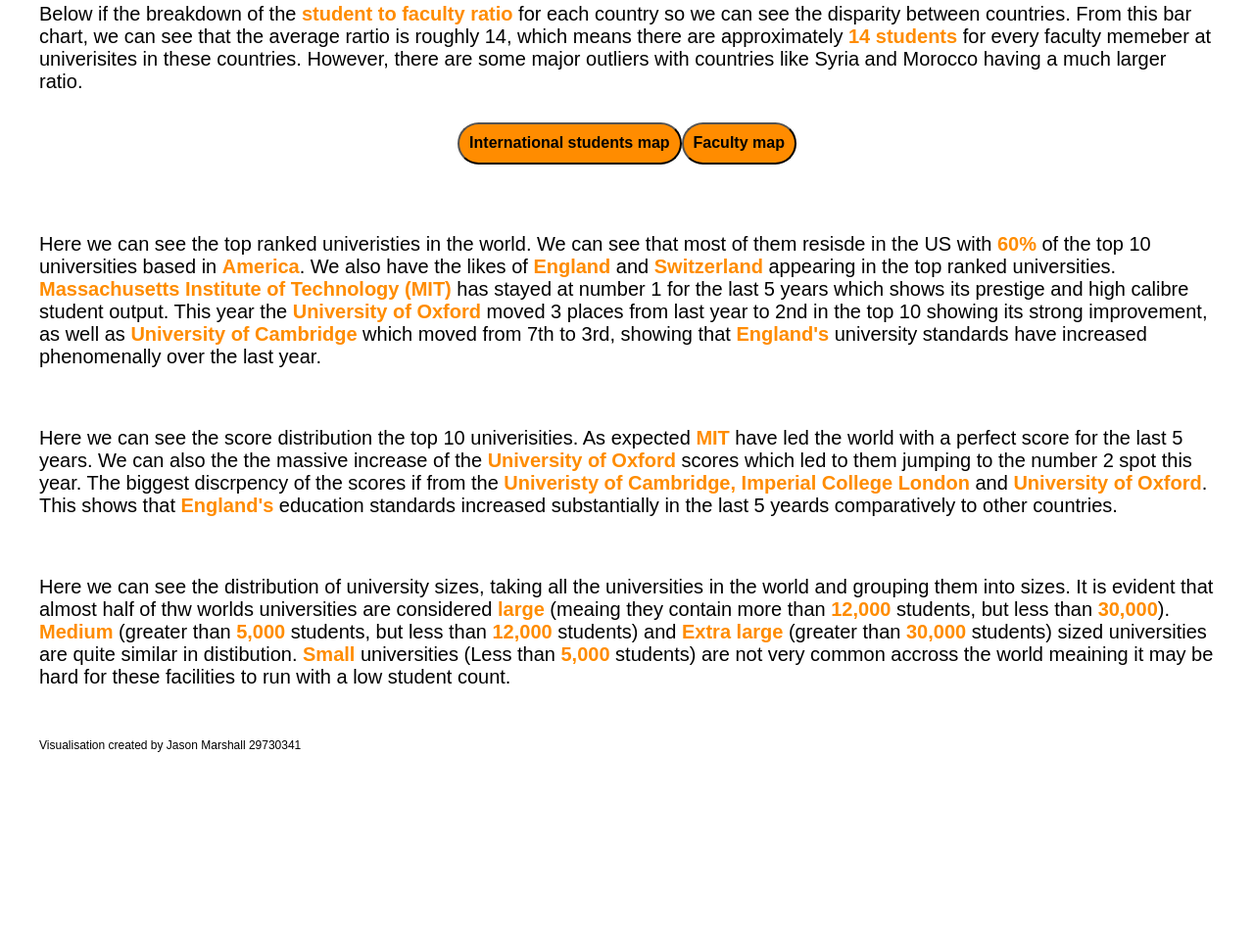
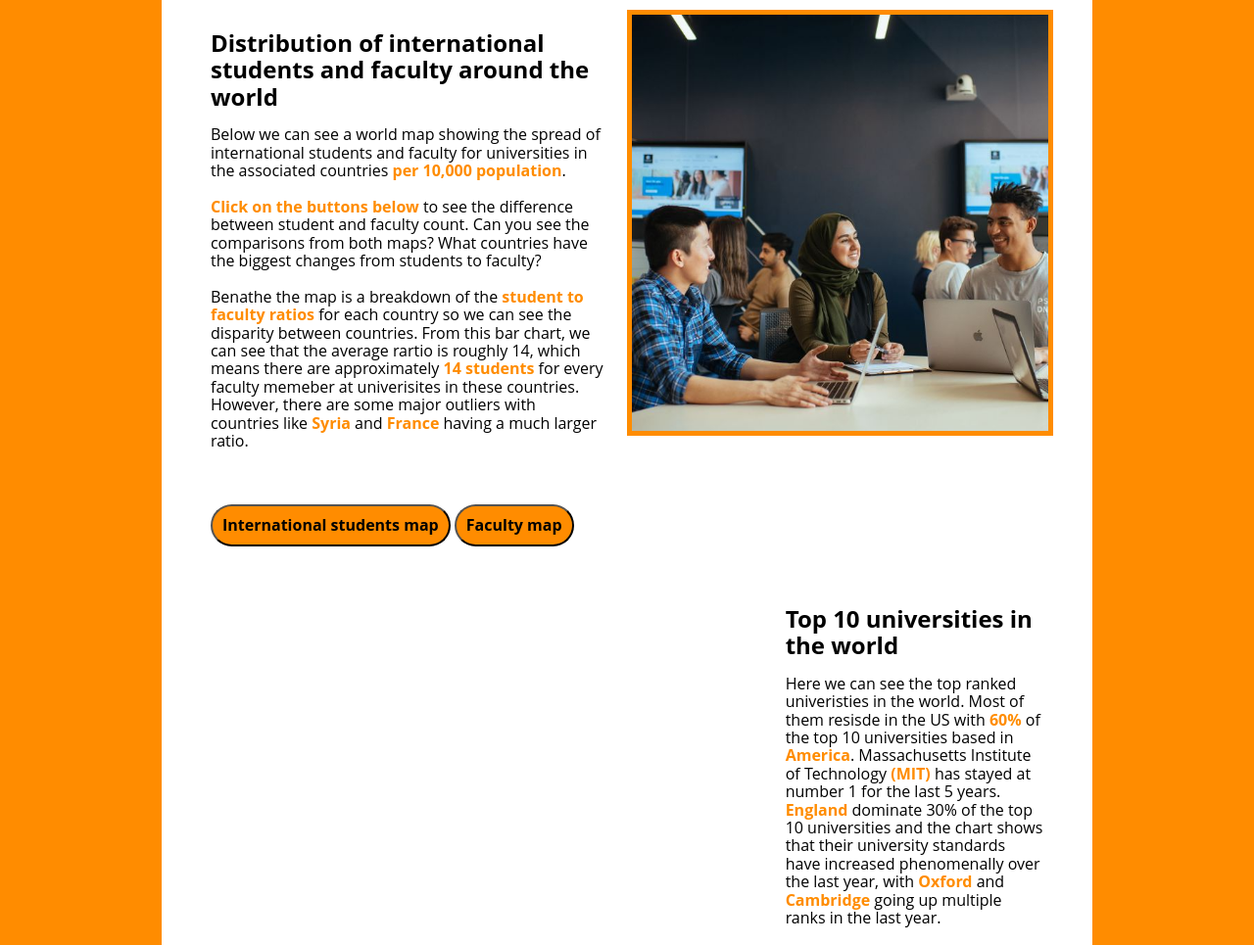
Before and after one commit to Jason-Marshall-git/FIT3179_Data_Visualisation_II, a plain HTML site: page index.html in a window 1280 px wide. Shown: the part 540-1505 px from the top of the page at 98% size. Before the commit the page ends 1331 px from the top, so only its background shows below. Drawn offline with nearby package versions, Linux system fonts and the light colour scheme; a script that the page names is missing.

Commit message:
Updating dashboard to look more appealing

```diff
--- a/css/layout.css
+++ b/css/layout.css
@@ -1,43 +1,54 @@
-html,
-body {
-    background: white;
-    font-family: Arial, Helvetica, sans-serif;
-    margin: 0;
-    padding: 0;
+body *{
+    font-family: 'Open Sans', sans-serif;
 }
 
-header {
-    background: white;
-    padding: 10px 40px 10px 40px;
-    display: flex;
-    flex-direction: row;
-    margin: auto;
+h1 {
+    font-weight: 900;
+    color: darkorange;
+    font-size: 60px;
 }
 
-.section-col {
-    background: white;
-    padding: 10px 40px 10px 40px;
-    display: flex;
-    flex-direction: column;
-    text-align: center;
+body {
+    background-color: darkorange;
 }
 
-.section-row {
-    background: white;
-    padding: 10px 40px 10px 40px;
-    display: flex;
-    flex-direction: row;
-    text-align: center;
+.page {
+    width: 850px;
+    background-color: white;
+    margin: auto;
+    padding: 50px;
+    padding-top: 35px;
 }
 
-.button_section {
-    background: white;
-    padding: 10px 40px 10px 40px;
-    display: flex;
-    flex-direction: row;
-    text-align: center;
-    justify-content: center;
-    margin: auto;
+.vis-container {
+    width: 100%;
+}
+
+.description h2,
+h1 {
+    margin-top: 20px;
+    margin-bottom: 0px;
+}
+
+.description-right {
+    padding-left: 20px;
+}
+
+.description-left {
+    padding-right: 20px;
+}
+
+.pure-g {
+    margin-bottom: 40px;
+}
+
+.small-font {
+    font-size: 14px;
+}
+
+.special_text {
+    color: darkorange;
+    font-weight: bold;
 }
 
 #button {
@@ -48,40 +59,12 @@ header {
     padding: 10px 10px 10px 10px;
 }
 
-p {
-    color: black;
-    text-align: left;
-    font-weight: medium;
+.banner img {
+    width: 100%;
+    border: 5px solid darkorange;
 }
 
-h1 {
-    color: darkorange;
-    font-size: 55px;
+.students img {
+    width: 100%;
+    border: 5px solid darkorange;
 }
-
-#title_div {
-    text-align: left;
-}
-
-#text_div {
-    background: white;
-    margin: auto;
-    width: 100%;
-    text-align: center;
-    font-size: 20px;
-}
-
-.special_text {
-    color: darkorange;
-    font-weight: bold;
-}
-
-.qs img {
-    border-radius: 25px;
-}
-
-footer {
-    background: white;
-    padding: 10px 40px 10px 40px;
-    font-size: 12px;
-}
--- a/index.html
+++ b/index.html
@@ -18,53 +18,68 @@
     <script src="js/vega_lite_vis.js"></script>
 </head>
 <body>
-    <header class="section-row">
-        <div id="title_div">
-            <h1>
-                QS Universirty Ranks 2017-2022 visualisation &nbsp&nbsp&nbsp&nbsp&nbsp&nbsp
-                &nbsp&nbsp&nbsp&nbsp&nbsp&nbsp&nbsp&nbsp&nbsp&nbsp&nbsp&nbsp&nbsp&nbsp&nbsp
-                &nbsp&nbsp&nbsp&nbsp&nbsp&nbsp&nbsp&nbsp&nbsp&nbsp&nbsp&nbsp&nbsp&nbsp&nbsp
-                &nbsp&nbsp&nbsp&nbsp&nbsp&nbsp&nbsp&nbsp&nbsp&nbsp&nbsp&nbsp&nbsp&nbsp&nbsp
-                &nbsp&nbsp&nbsp&nbsp&nbsp&nbsp&nbsp&nbsp&nbsp&nbsp
-            </h1>
+    <div class="page">
+
+        <!-- pure grid group -->
+        <div class="pure-g">
+          <div class="pure-u-1-1">
+            <div class="banner">
+                <img src="../images/QS_banner.jpg"/>
             </div>
-        <div id="qs">
-            <img src="https://github.com/Jason-Marshall-git/FIT3179_Data_Visualisation_II/blob/main/images/QS_logo.jpg">
+            <h1>QS Universirty Ranks 2017-2022 Visualisation</h1>
+            <p style="font-style: italic">
+                This visualisation is to show the top performing universities
+                in the world so that they can be compared when students are
+                deciding where to attend to complete their degree.
+            </p>
           </div>
-    </header>
+        </div>
+        <!-- end pure grid group -->
 
-    <!-- Choropleth map section -->
-    <section class="section-col">
-        <div id="text_div">
+        <div class="pure-g">
+            <div class="pure-u-1-2">
+                <div class="description description-left">
+                    <h2>Distribution of international students and faculty around the world</h2>
                     <p>
-                The visualisation is to show the top performaing universities in the world
-                so that they can be compared when students are deciding where to attend to
-                complete their degree. We will look at the university breakdown globally
-                and then break this down to the top performing universities in the world.
+                        Below we can see a world map showing the spread
+                        of international students and faculty for universities in the associated countries
+                        <span class="special_text">per 10,000 population</span>.
                         <br><br>
-                Below we can see a world map showing the countries where the top universities
-                in the world reside, as well as the amount of international students from other
-                countries that study in the particular country <span class="special_text">per 10,000 population</span>.
+                        <span class="special_text">Click on the buttons below</span> to see
+                        the difference between student and faculty count.
+                        Can you see the comparisons from both maps? What
+                        countries have the biggest changes from students
+                        to faculty?
                         <br><br>
-                <span class="special_text">Click on the buttons below</span> to see the map shoing the faculty counts for these same
-                universities. Can you see the comparisons from both maps? What countries have
-                the biggest changes from students to faculty?
-                <br><br>
-                Below if the breakdown of the <span class="special_text">student to faculty ratio</span> for each country so we
-                can see the disparity between countries. From this bar chart, we can see that
-                the average rartio is roughly 14, which means there are approximately <span class="special_text">14 students</span>
-                for every faculty memeber at univerisites in these countries. However, there are
-                some major outliers with countries like Syria and Morocco having a much larger ratio.
+                        Benathe the map is a breakdown of the <span class="special_text">student to faculty ratios</span>
+                        for each country so we can see the disparity between
+                        countries. From this bar chart, we can see that the
+                        average rartio is roughly 14, which means there are
+                        approximately <span class="special_text">14 students</span> for every faculty memeber
+                        at univerisites in these countries. However, there are
+                        some major outliers with countries like <span class="special_text">Syria</span> and
+                        <span class="special_text">France</span> having a much larger ratio.
                     </p>
                 </div>
 
-        <section class="button_section">
+            </div>
+            <div class="pure-u-1-2">
+                <div class="students">
+                    <img src="../images/QS_students.jpg">
+                </div>
+            </div>
+        </div>
+
+        <!-- pure grid group -->
+        <div class="pure-g">
+            <div class="pure-u-1-1">
+                <div>
                     <button id="button" onclick='mapChangeStudents()'>International students map</button>
                     <button id="button" onclick='mapChangeFaculty()'>Faculty map</button>
-        </section>
+                </div>
 
-        <div id="choropleth_map_student" style="display: block"></div>
-        <div id="choropleth_map_faculty" style="display: none"></div>
+                <div id="choropleth_map_student" class="vis-container" style="display: block"></div>
+                <div id="choropleth_map_faculty" class="vis-container" style="display: none"></div>
 
                 <script>
                     function mapChangeStudents() {
@@ -77,65 +92,85 @@
                     }
                 </script>
 
-    </section>
+                <div id="bar_chart" class="vis-container"></div>
+            </div>
+        </div>
+        <!-- end pure grid group -->
 
-    <!-- Student-faculty ratio bar chart section -->
-    <section class="section-col">
-        <div id="bar_chart"></div>
-    </section>
-
-    <!-- Rank bump chart section -->
-    <section class="section-row">
-        <div id="bump_chart"></div>
-        <div id="text_div">
+        <!-- pure grid group -->
+        <div class="pure-g">
+            <div class="pure-u-2-3">
+                <div id="bump_chart" class="vis-container"></div>
+            </div>
+            <div class="pure-u-1-3">
+                <div class="description description-right">
+                    <h2>Top 10 universities in the world</h2>
                     <p>
-                Here we can see the top ranked univeristies in the world. We can see that most of them
-                resisde in the US with <span class="special_text">60%</span> of the top 10 universities based in <span class="special_text">America</span>. We also have
-                the likes of <span class="special_text">England</span> and <span class="special_text">Switzerland</span> appearing in the top ranked universities. <span class="special_text">Massachusetts
-                    Institute of Technology (MIT)</span> has stayed at number 1 for the last 5 years which shows its
-                prestige and high calibre student output. This year the <span class="special_text">University of Oxford</span> moved 3 places
-                from last year to 2nd in the top 10 showing its strong improvement, as well as <span class="special_text">University of
-                    Cambridge</span> which moved from 7th to 3rd, showing that <span class="special_text">England's</span> university standards have
-                increased phenomenally over the last year.
+                        Here we can see the top ranked univeristies in the world.
+                        Most of them resisde in the US with
+                        <span class="special_text">60%</span> of the top 10 universities based in <span class="special_text">America</span>.
+                        Massachusetts Institute of Technology <span class="special_text">(MIT)</span>
+                        has stayed at number 1 for the last 5 years. <span class="special_text">England</span>
+                        dominate 30% of the top 10 universities and the chart shows that their university standards have
+                        increased phenomenally over the last year, with <span span class="special_text">Oxford</span>
+                        and <span span class="special_text">Cambridge</span> going up multiple ranks in the last year.
                     </p>
                 </div>
-    </section>
+            </div>
+        </div>
+        <!-- end pure grid group -->
 
-    <!-- Score dot plot scetion -->
-    <section class="section-row">
-        <div id="text_div">
+        <!-- pure grid group -->
+        <div class="pure-g">
+            <div class="pure-u-1-3">
+                <div class="description description-left">
+                    <h2>Scores of the top 10 universities in the world</h2>
                     <p>
-                Here we can see the score distribution the top 10 univerisities. As expected <span class="special_text">MIT</span> have led
-                the world with a perfect score for the last 5 years. We can also the the massive increase
-                of the <span class="special_text">University of Oxford</span> scores which led to them jumping to the number 2 spot this year.
-                The biggest discrpency of the scores if from the <span class="special_text">Univeristy of Cambridge, Imperial College
-                    London</span> and <span class="special_text">University of Oxford</span>. This shows that <span class="special_text">England's</span> education standards increased
-                substantially in the last 5 yeards comparatively to other countries.
+                        Here we can see the score distribution the top 10 univerisities. <span class="special_text">MIT</span> have led
+                        the world with a perfect score for the last 5 years. <span class="special_text">England's</span> education standards increased
+                        substantially in the last 5 years comparatively to other countries.
                     </p>
                 </div>
-        <div id="dot_plot"></div>
-    </section>
+            </div>
+            <div class="pure-u-2-3">
+                <div id="dot_plot" class="vis-container"></div>
+            </div>
+        </div>
+        <!-- end pure grid group -->
 
-    <!-- Size pie chart section -->
-    <section class="section-row">
-        <div id="pie_chart"></div>
-        <div id="text_div">
+        <!-- pure grid group -->
+        <div class="pure-g">
+            <div class="pure-u-1-2">
+                <div class="description description-left">
+                    <h2>Size distribution of universities around the world</h2>
                     <p>
-                Here we can see the distribution of university sizes, taking all the universities in the world
-                and grouping them into sizes. It is evident that almost half of thw worlds universities are
-                considered <span class="special_text">large</span> (meaing they contain more than <span class="special_text">12,000</span> students, but less than <span class="special_text">30,000</span>). <span class="special_text">Medium</span>
-                (greater than <span class="special_text">5,000</span> students, but less than <span class="special_text">12,000</span> students) and <span class="special_text">Extra large</span> (greater than <span class="special_text">30,000</span> students)
-                sized universities are quite similar in distibution. <span class="special_text">Small</span> universities (Less than <span class="special_text">5,000</span> students)
-                are not very common accross the world meaining it may be hard for these facilities to run with a
-                low student count.
+                        Here we can see the distribution of university sizes. Almost half of thw worlds universities are
+                        considered <span class="special_text">large</span> (contain more than <span class="special_text">12,000</span>
+                        students, but less than <span class="special_text">30,000</span>). <span class="special_text">Medium</span>
+                        (greater than <span class="special_text">5,000</span> students, but less than <span class="special_text">12,000</span> students)
+                        and <span class="special_text">Extra large</span> (greater than <span class="special_text">30,000</span> students)
+                        sized universities are similar in distibution. <span class="special_text">Small</span> universities
+                        (Less than <span class="special_text">5,000</span> students) are not very common accross the world.
                     </p>
                 </div>
-    </section>
+            </div>
+            <div class="pure-u-1-2">
+                <div id="pie_chart" class="vis-container"></div>
+            </div>
+        </div>
+        <!-- end pure grid group -->
 
-    <footer>
+        <div class="pure-g">
+            <div class="pure-u-1-1 small-font">
                 <p>
-            Visualisation created by Jason Marshall 29730341
+                    This visualisation is created by <a href="https://au.linkedin.com/in/jasonrmarshall" target="_blank">Jason Marshall</a>.
+                    The datasource can be found in <a href="https://github.com/Jason-Marshall-git/FIT3179_Data_Visualisation_II" target=" _blank">my repository</href>.
                 </p>
-    </footer>
+            </div>
+        </div>
+
+
+      </div> <!-- end page -->
+
 </body>
 </html>
--- a/js/uni_score_dotplot.json
+++ b/js/uni_score_dotplot.json
@@ -1,8 +1,7 @@
 {
   "$schema": "https://vega.github.io/schema/vega-lite/v5.json",
   "title": "Top 10 university scores (2017-2022)",
-  "width": 350,
-  "height": 250,
+  "width": 300,
   "description": "A ranged dot plot that uses 'layer' to convey the differing scores of the top universities",
   "data": {"url": "https://raw.githubusercontent.com/Jason-Marshall-git/FIT3179_Data_Visualisation_II/main/data/uni_ranks.csv"},
   "transform": [
@@ -35,7 +34,8 @@
         "offset": 5,
         "minExtent": 70,
         "ticks": false,
-        "domain": false
+        "domain": false,
+        "labelLimit": 300
       }
     }
   },
--- a/js/uni_size_pie_chart.json
+++ b/js/uni_size_pie_chart.json
@@ -1,8 +1,7 @@
 {
     "$schema": "https://vega.github.io/schema/vega-lite/v5.json",
     "title": "University size distributions (2022)",
-    "width": 300,
-    "height": 300,
+    "width": 400,
     "description": "A simple pie chart with labels.",
     "data": {
       "url": "https://raw.githubusercontent.com/Jason-Marshall-git/FIT3179_Data_Visualisation_II/main/data/uni_ranks_2022.csv"
```
Also changed, not shown: js/uni_faculty_count_choropleth_map.json (+8 -4 lines), js/uni_international_students_choropleth_map.json (+8 -4 lines), js/uni_ranks_bumpchart.json (+13 -3 lines), js/uni_student_faculty_ratio_barchart.json (+49 -4 lines), images/QS_banner.jpg (added), images/QS_students.jpg (added). Lines whose indentation alone changed are shown as unchanged.
